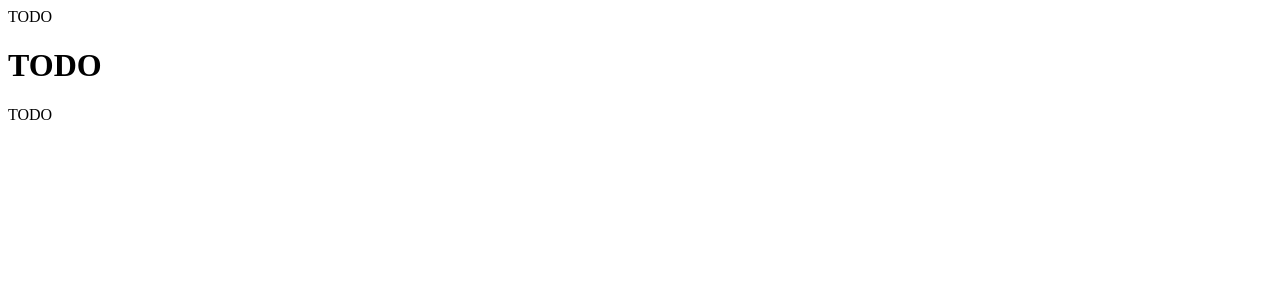
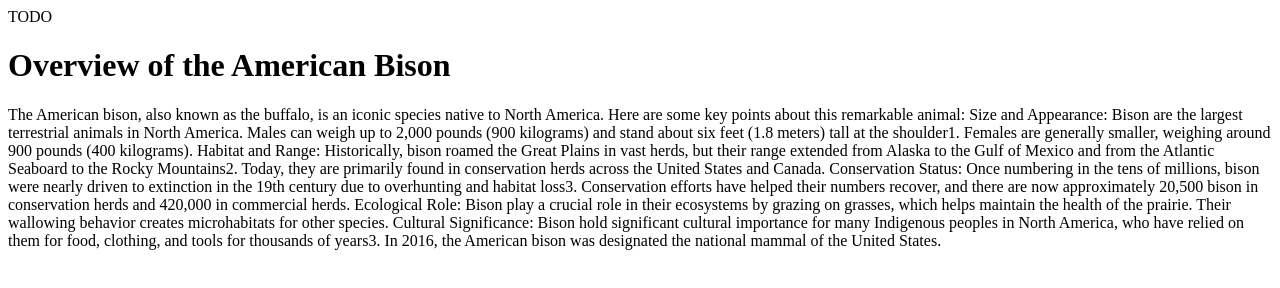
Before and after one commit to SalCasalena/cs375-002, a plain HTML site: page lab-1/blog/post-1.html in a window 1280 px wide. Drawn offline with Linux system fonts and the light colour scheme.

Commit message:
Update post-1.html
added main and header

```diff
--- a/lab-1/blog/post-1.html
+++ b/lab-1/blog/post-1.html
@@ -11,11 +11,17 @@
 <nav>TODO</nav>
 
 <header>
-<h1>TODO</h1>
+<h1>Overview of the American Bison</h1>
 </header>
 
 <main>
-<p>TODO</p>
+<p>The American bison, also known as the buffalo, is an iconic species native to North America. Here are some key points about this remarkable animal:
+
+Size and Appearance: Bison are the largest terrestrial animals in North America. Males can weigh up to 2,000 pounds (900 kilograms) and stand about six feet (1.8 meters) tall at the shoulder1. Females are generally smaller, weighing around 900 pounds (400 kilograms).
+Habitat and Range: Historically, bison roamed the Great Plains in vast herds, but their range extended from Alaska to the Gulf of Mexico and from the Atlantic Seaboard to the Rocky Mountains2. Today, they are primarily found in conservation herds across the United States and Canada.
+Conservation Status: Once numbering in the tens of millions, bison were nearly driven to extinction in the 19th century due to overhunting and habitat loss3. Conservation efforts have helped their numbers recover, and there are now approximately 20,500 bison in conservation herds and 420,000 in commercial herds.
+Ecological Role: Bison play a crucial role in their ecosystems by grazing on grasses, which helps maintain the health of the prairie. Their wallowing behavior creates microhabitats for other species.
+Cultural Significance: Bison hold significant cultural importance for many Indigenous peoples in North America, who have relied on them for food, clothing, and tools for thousands of years3. In 2016, the American bison was designated the national mammal of the United States.</p>
 </main>
 
 </body>
```
